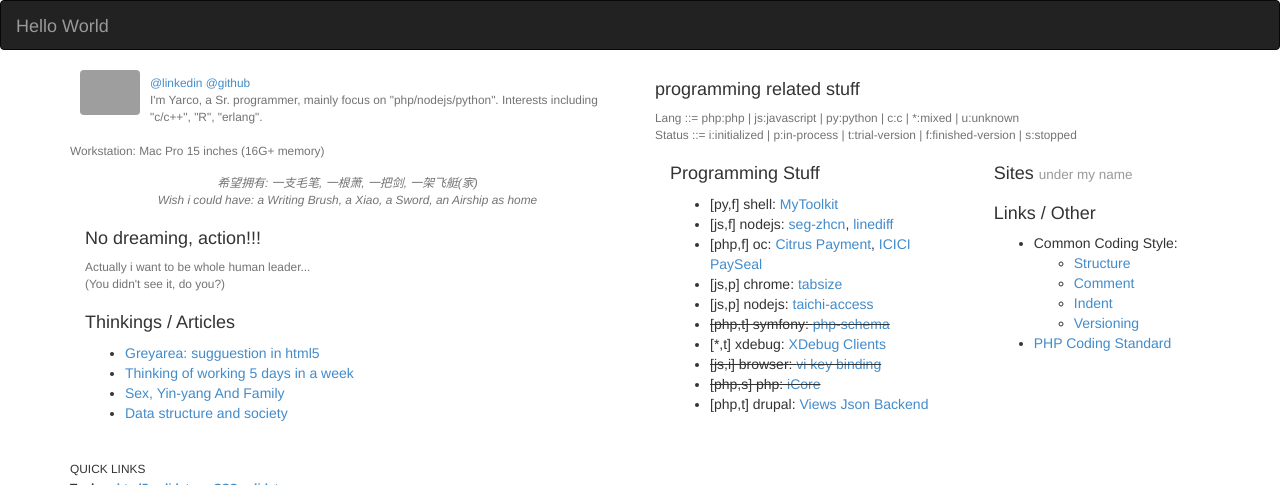
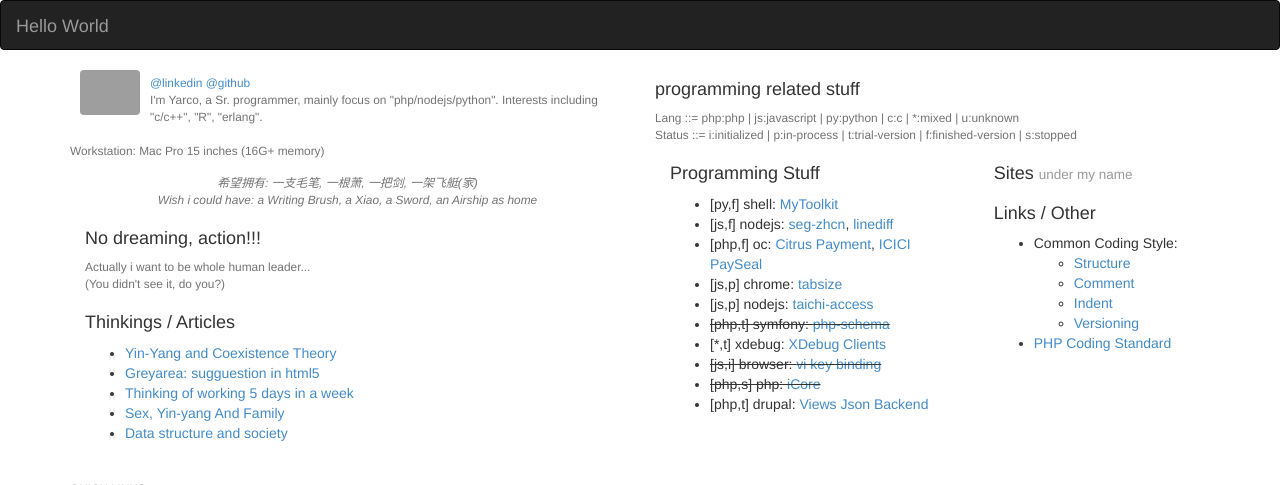
Before and after one commit to yarcowang/yarcowang.github.io, a Jekyll site: the page built from index.html, in a window 1280 px wide, cut to the strip 0-485 px from the top of the page. Built offline with Jekyll 4.4.1, drawn with Linux system fonts in a browser that asks for light colours; some of the changed lines change nothing that is shown; grey boxes are pictures that could not be loaded.

Commit message:
add articles

```diff
--- a/_layouts/home.html
+++ b/_layouts/home.html
@@ -26,6 +26,7 @@
 					<div class="col-md-12">
 						<h4>Thinkings / Articles</h4>
 						<ul>
+							<li><a href="https://www.linkedin.com/pulse/yin-yang-coexistence-theory-yarco-wang" target="_blank">Yin-Yang and Coexistence Theory</a></li>
 							<li><a href="https://www.linkedin.com/pulse/html5-suggestion-new-element-attribute-greyarea-yarco-wang" target="_blank">Greyarea: sugguestion in html5</a></li>
 							<li><a href="https://www.linkedin.com/pulse/why-we-work-5-days-week-yarco-wang" target="_blank">Thinking of working 5 days in a week</a></li>
 							<li><a href="http://www.linkedin.com/pulse/sex-yin-yang-family-yarco-wang" target="_blank">Sex, Yin-yang And Family</a></li>
@@ -44,7 +45,7 @@
 							<li>[py,f] shell: <a href="https://github.com/yarcowang/mytoolkit" data-toggle="tooltip" title="" data-original-title="random password tool etc">MyToolkit</a></li>
 							<li>[js,f] nodejs: <a href="https://github.com/yarcowang/seg-zhcn" data-toggle="tooltip" title="" data-original-title="simple Chinese segment method for nodejs">seg-zhcn</a>, <a href="https://github.com/yarcowang/node-diff" data-toggle="tooltip" title="" data-original-title="line diff for nodejs">linediff</a></li>
 							<li>[php,f] oc: <a href="http://www.opencart.com/index.php?route=extension/extension/info&amp;extension_id=7836" data-toggle="tooltip" title="" data-original-title="india online payment method">Citrus Payment</a>, <a href="http://www.opencart.com/index.php?route=extension/extension/info&amp;extension_id=7972" data-toggle="tooltip" title="" data-original-title="india online payment method">ICICI PaySeal</a></li>
-							<li>[js,p] chrome: <a href="https://github.com/yarcowang/chrome-tabsize" data-toggle="tooltip" title="" data-original-title="extensions for chrome or maybe other browsers">tabsize</a></li>
+							<li>[js,p] chrome: <a href="https://chrome.google.com/webstore/detail/customize-tabsize/idgdldceinafnbjkfmdphkogjfafpjhp/related" data-toggle="tooltip" title="" data-original-title="customize your tabsize...">tabsize</a></li>
 							<li>[js,p] nodejs: <a href="https://npmjs.org/package/taichi-access" data-toggle="tooltip" title="" data-original-title="access control system for nodejs">taichi-access</a></li>
 							<li><s>[php,t] symfony: <a href="https://github.com/yarcowang/php-schema" data-toggle="tooltip" title="" data-original-title="a funny tool from my long time thinking">php-schema</a></s></li>
 							<li>[*,t] xdebug: <a href="http://github.com/yarcowang/xdebug-clients" data-toggle="tooltip" title="" data-original-title="xdebug client">XDebug Clients</a></li>
```
